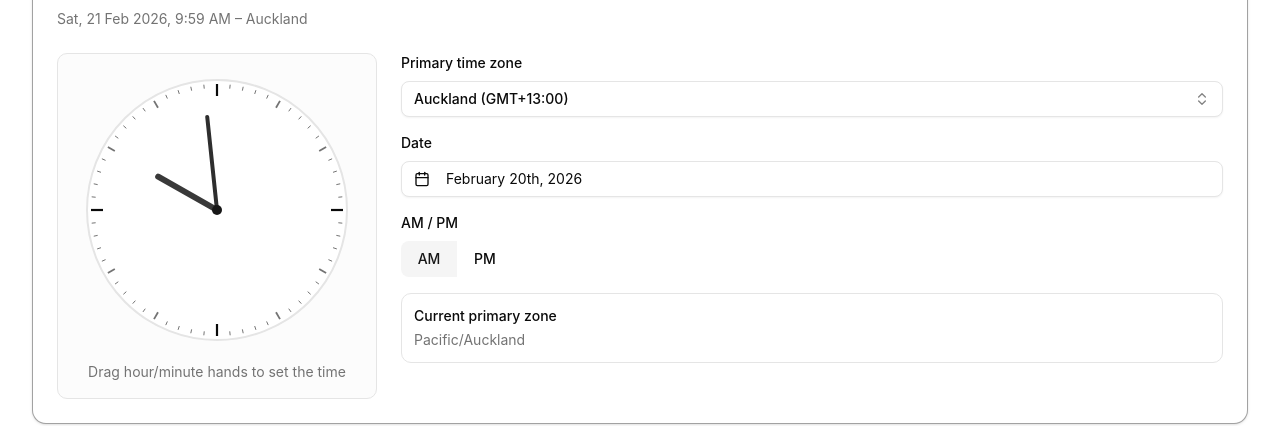
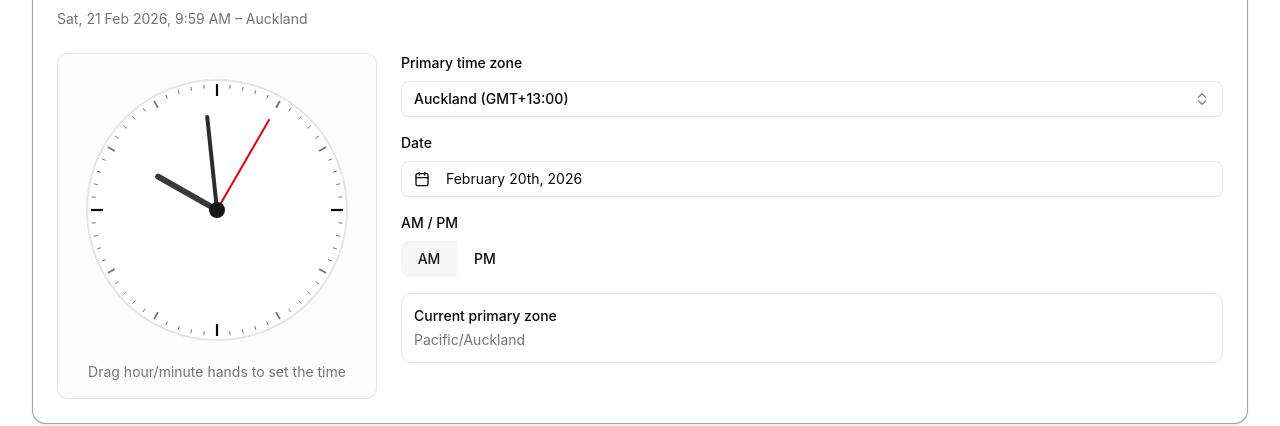
Before and after one commit to ravirupeliya/chronosync, a React (Vite) app in the folder ChronoSync/: page / in a window 1280 px wide. Shown: the part 188-614 px from the top of the page. Built offline with nearby package versions, Linux system fonts and the light colour scheme.

Commit message:
UI improvements

```diff
--- a/ChronoSync/src/App.tsx
+++ b/ChronoSync/src/App.tsx
@@ -128,6 +128,14 @@ function App() {
     window.localStorage.setItem(THEME_STORAGE_KEY, theme)
   }, [theme])
 
+  useEffect(() => {
+    const intervalId = window.setInterval(() => {
+      setPrimaryDateTimeUtc((previous) => previous.plus({ seconds: 1 }))
+    }, 1000)
+
+    return () => window.clearInterval(intervalId)
+  }, [])
+
   const toggleTheme = () => {
     setTheme((current) => (current === 'dark' ? 'light' : 'dark'))
   }
--- a/ChronoSync/src/components/clock.tsx
+++ b/ChronoSync/src/components/clock.tsx
@@ -27,9 +27,11 @@ export function Clock({
   const radius = size / 2 - 10
   const minuteLength = radius * 0.72
   const hourLength = radius * 0.52
+  const secondLength = radius * 0.8
 
   const minuteAngle = local.minute * 6
   const hourAngle = ((local.hour % 12) + local.minute / 60) * 30
+  const secondAngle = local.second * 6
 
   const toPolarPoint = (angleDeg: number, length: number) => {
     const rad = ((angleDeg - 90) * Math.PI) / 180
@@ -41,6 +43,7 @@ export function Clock({
 
   const minuteTip = toPolarPoint(minuteAngle, minuteLength)
   const hourTip = toPolarPoint(hourAngle, hourLength)
+  const secondTip = toPolarPoint(secondAngle, secondLength)
   const handCursorClass = interactive
     ? activeHand
       ? 'cursor-grabbing'
@@ -198,6 +201,28 @@ export function Clock({
         )
       })}
 
+      {/* {[
+        { value: '12', angle: 0 },
+        { value: '3', angle: 90 },
+        { value: '6', angle: 180 },
+        { value: '9', angle: 270 },
+      ].map((marker) => {
+        const point = toPolarPoint(marker.angle, radius - 24)
+
+        return (
+          <text
+            key={marker.value}
+            x={point.x}
+            y={point.y}
+            textAnchor="middle"
+            dominantBaseline="middle"
+            className="fill-foreground select-none text-sm font-semibold"
+          >
+            {marker.value}
+          </text>
+        )
+      })} */}
+
       <line
         x1={center}
         y1={center}
@@ -218,7 +243,16 @@ export function Clock({
         strokeWidth={minuteIsEmphasized ? 5 : 4}
         strokeLinecap="round"
       />
-      <circle cx={center} cy={center} r={5} className="fill-primary" />
+      <line
+        x1={center}
+        y1={center}
+        x2={secondTip.x}
+        y2={secondTip.y}
+        className="stroke-destructive"
+        strokeWidth={2}
+        strokeLinecap="round"
+      />
+      <circle cx={center} cy={center} r={8} className="fill-primary" />
     </svg>
   )
 }
```
